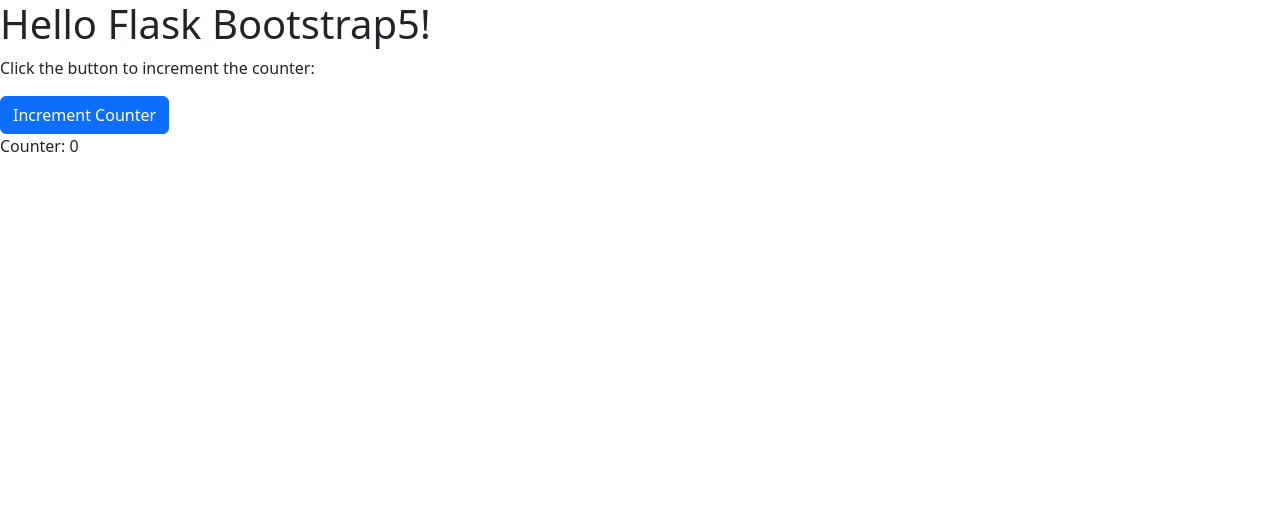
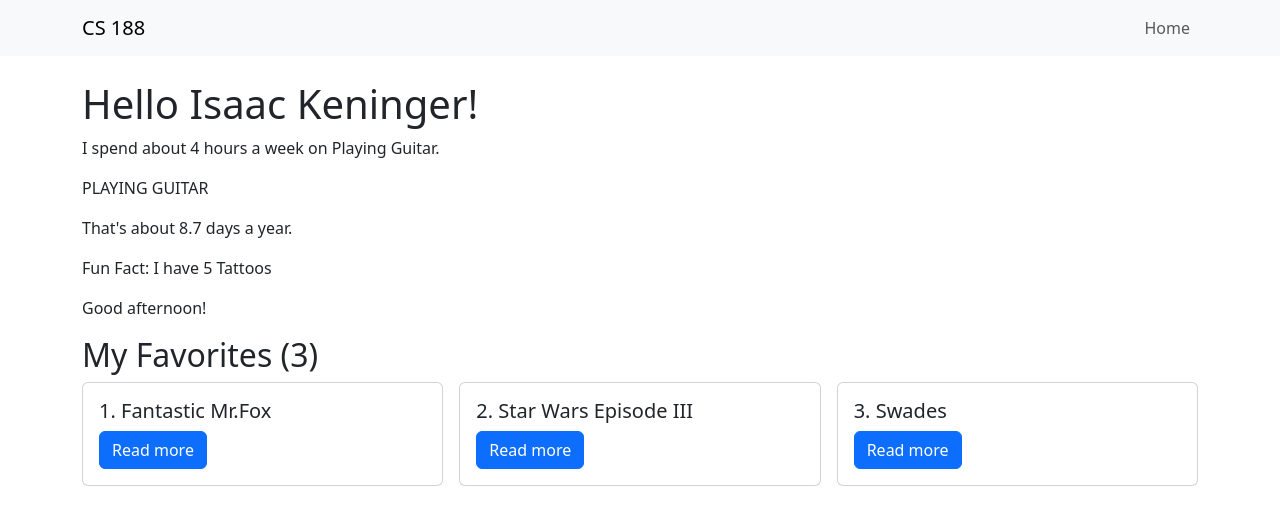
Before and after one commit to IsaacKeninger/azure-web-app, a Flask app: page / in a window 1280 px wide. Shown: the top 525 px of the page. Run offline with Flask 3, Linux system fonts and the light colour scheme; some libraries are stand-ins or nearby versions.

Commit message:
Apply Bootstrap and Jinja Templating

```diff
--- a/src/azure_web_app/app.py
+++ b/src/azure_web_app/app.py
@@ -1,24 +1,45 @@
 from flask import Flask, render_template
+from datetime import datetime
+from flask import Flask, abort, render_template
 
+
+FAVORITES = [
+    {"id": 1, "title": "Fantastic Mr.Fox", "why": "The colors and charming characters."},
+    {"id": 2, "title": "Star Wars Episode III", "why": "The deep lore, campiness, and fight scenes."},
+    {"id": 3, "title": "Swades", "why": "The international expsoure and interesting themes."}
+]
 
 def create_app():
     app = Flask(__name__)
     setup_routes(app)
     return app
 
-
 def index():
-    return render_template("index.html", name="Flask Bootstrap5")
-
+    return render_template(
+        "index.html",
+        name="Isaac Keninger",
+        hobby="Playing Guitar",
+        hours_per_week=4,
+        fun_fact="I have 5 Tattoos",
+        hour=datetime.now().hour,
+        show_counter=False,
+        favorites=FAVORITES,
+        )
 
 def setup_routes(app):
     app.route("/")(index)
+    app.route("/favorites/<int:favorite_id>")(favorite_detail)
 
 
 def run_app(debug: bool = True) -> None:
     app = create_app()
     app.run(debug=debug)
 
+def favorite_detail(favorite_id: int):
+    for favorite in FAVORITES:
+        if favorite["id"] == favorite_id:
+            return render_template("favorite.html", favorite=favorite)
+    abort(404)
 
 if __name__ == "__main__":
     app = create_app()
--- /dev/null
+++ b/src/azure_web_app/templates/base.html
@@ -0,0 +1,32 @@
+<!DOCTYPE html>
+<html lang="en">
+  <head>
+    <meta charset="utf-8" />
+    <meta name="viewport" content="width=device-width, initial-scale=1" />
+    <title>{% block title %}My App{% endblock %}</title>
+    <link href="https://cdn.jsdelivr.net/npm/bootstrap@5.3.3/dist/css/bootstrap.min.css"
+        rel = "stylesheet"
+        integrity="sha384-QWTKZyjpPEjISv5WaRU9OFeRpok6YctnYmDr5pNlyT2bRjXh0JMhjY6hW+ALEwIH"
+        crossorigin="anonymous"
+    />
+  </head>
+  <body>
+    <nav class="navbar navbar-expand bg-body-tertiary mb-4">
+      <div class="container">
+        <a class="navbar-brand" href="{{ url_for('index') }}">CS 188</a>
+        <div class="navbar-nav">
+          <a class="nav-link" href="{{ url_for('index') }}">Home</a>
+        </div>
+      </div>
+    </nav>
+
+    <main class="container">
+      {% block content %}{% endblock %}
+    </main>
+
+    <script src="https://cdn.jsdelivr.net/npm/bootstrap@5.3.3/dist/js/bootstrap.bundle.min.js"
+        integrity="sha384-YvpcrYf0tY3lHB60NNkmXc5s9fDVZLESaAA55NDzOxhy9GkcIdslK1eN7N6jIeHz"
+        crossorigin="anonymous"></script>
+    {% block scripts %}{% endblock %}
+  </body>
+</html>
--- a/src/azure_web_app/templates/index.html
+++ b/src/azure_web_app/templates/index.html
@@ -1,45 +1,58 @@
-<!DOCTYPE html>
-<html lang="en">
-  <head>
-    <!-- Set the charset -->
-    <meta charset="utf-8" />
-    <!-- Metadata to tell the browser that this document is reponsive -->
-    <meta name="viewport" content="width=device-width, initial-scale=1" />
-    <title>Hello</title>
-    <!-- Include boostrap 5, copied from their website:  https://getbootstrap.com/docs/5.3/getting-started/introduction/-->
-    <link
-      href="https://cdn.jsdelivr.net/npm/bootstrap@5.3.3/dist/css/bootstrap.min.css"
-      rel="stylesheet"
-      integrity="sha384-QWTKZyjpPEjISv5WaRU9OFeRpok6YctnYmDr5pNlyT2bRjXh0JMhjY6hW+ALEwIH"
-      crossorigin="anonymous"
-    />
-  </head>
-  <body>
-    <main>
-      <!-- Simple jinja templating. In your render_html, you can do variable substitution here. -->
-      <h1>Hello {{ name }}!</h1>
+<!-- This is an HTML comment -->
+{# This is a Jinja comment #}
 
-      <!-- Javascript demonstration -->
+{% extends "base.html" %}
+
+{% block title %}Home{% endblock %}
+
+{% block content %}
+
+    <!-- Simple jinja templating. In your render_html, you can do variable substitution here. -->
+    <h1>Hello {{ name }}!</h1>
+    <p>I spend about {{ hours_per_week }} hours a week on {{ hobby }}.</p>
+    <p>{{ hobby | upper }}</p>
+    <p>That's about {{ (hours_per_week * 52 / 24) | round(1) }} days a year.</p>
+    <p>Fun Fact: {{ fun_fact | default("No fun fact yet!") }}</p>
+
+    {% if hour < 12 %}
+      <p>Good morning!</p>
+    {% elif hour < 18 %}
+      <p>Good afternoon!</p>
+    {% else %}
+      <p>Good evening!</p>
+    {% endif %}
+
+    <h2>My Favorites ({{ favorites | length }})</h2>
+    <div class="row g-3">
+      {% for favorite in favorites %}
+        <div class="col-12 col-md-6 col-lg-4">
+          <div class="card h-100">
+            <div class="card-body">
+              <h5 class="card-title">{{ loop.index }}. {{ favorite.title }}</h5>
+              <a class="btn btn-primary"
+                href="{{ url_for('favorite_detail', favorite_id=favorite.id) }}">Read more</a>
+            </div>
+          </div>
+        </div>
+      {% else %}
+        <p>No favorites yet!</p>
+      {% endfor %}
+    </div>
+
+        <!-- Javascript demonstration -->
+        {% if show_counter %}
       <div>
         <p>Click the button to increment the counter:</p>
         <!-- The btn and btn-primary classes are from bootstrap -->
-        <button id="incrementButton" class="btn btn-primary">
-          Increment Counter
-        </button>
+        <button id="incrementButton" class="btn btn-primary">Increment Counter</button>
         <p>Counter: <span id="counter">0</span></p>
       </div>
-    </main>
+      {% endif %}
+    {% endblock %}
 
-    <!-- Include the javascript necessary for bootstrap to run.
-     Generally speaking, we include the javascript last, outside of head. This makes the web page
-     load faster the first time, as it doesn't have to download the javascript -->
-    <script
-      src="https://cdn.jsdelivr.net/npm/bootstrap@5.3.3/dist/js/bootstrap.bundle.min.js"
-      integrity="sha384-YvpcrYf0tY3lHB60NNkmXc5s9fDVZLESaAA55NDzOxhy9GkcIdslK1eN7N6jIeHz"
-      crossorigin="anonymous"
-    ></script>
-
+  {% block scripts %}
+    {% if show_counter %}
     <!-- Include our  -->
     <script src="{{ url_for('static', filename='js/button.js') }}"></script>
-  </body>
-</html>
+    {% endif %}
+  {% endblock %}
```
Also changed, not shown: src/azure_web_app/templates/favorite.html (added, +9 -0 lines), 1 other file.
